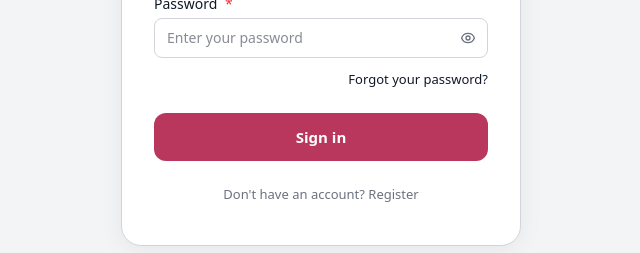
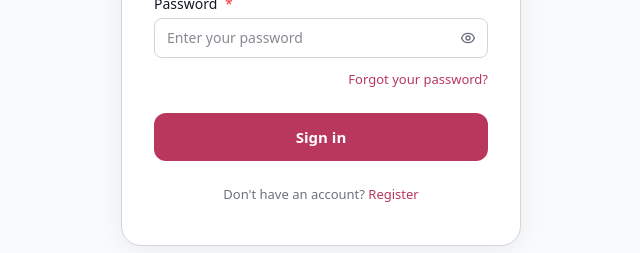
Before and after one commit to RayanRodrigues/FalconsFind, an Angular app in the folder frontend/: page /login in a window 1280 px wide. Shown: the part 416-669 px from the top of the page, without its empty margins (319-959 px from the left). Built offline with nearby package versions, Linux system fonts and the light colour scheme.

Commit message:
Fix auth pages dark mode styling (login & register match theme)

```diff
--- a/frontend/src/app/features/auth/login/login.component.css
+++ b/frontend/src/app/features/auth/login/login.component.css
@@ -4,17 +4,18 @@
   align-items: center;
   justify-content: center;
   padding: 2rem 1rem;
-  background-color: var(--color-neutral-base); /* #faf9f9 warm off-white */
+  background-color: var(--color-bg);
 }
 
 .login-box {
   width: 100%;
   max-width: 400px;
-  background: #ffffff;
+  background: var(--color-surface);
   border: 1px solid var(--color-border);
   border-radius: 1.25rem;
   padding: 2.5rem 2rem;
   box-shadow: 0 4px 24px rgba(0, 0, 0, 0.06);
+  color: var(--color-text-primary);
 }
 
 .login-logo {
@@ -76,13 +77,24 @@
   transition: color 0.15s;
 }
 
-.password-toggle:hover { color: var(--color-text-primary); }
+.password-toggle:hover {
+  color: var(--color-text-primary);
+}
 
 .login-forgot {
   text-align: right;
   margin-top: -0.75rem;
   margin-bottom: 1.5rem;
   font-size: 0.8125rem;
+}
+
+.login-forgot a {
+  color: var(--color-primary);
+  text-decoration: none;
+}
+
+.login-forgot a:hover {
+  text-decoration: underline;
 }
 
 .login-submit-btn {
@@ -103,8 +115,14 @@
   min-height: 48px;
 }
 
-.login-submit-btn:hover:not(:disabled) { background-color: var(--color-secondary); }
-.login-submit-btn:disabled { opacity: 0.55; cursor: not-allowed; }
+.login-submit-btn:hover:not(:disabled) {
+  background-color: var(--color-secondary);
+}
+
+.login-submit-btn:disabled {
+  opacity: 0.55;
+  cursor: not-allowed;
+}
 
 .login-spinner {
   width: 16px;
@@ -119,4 +137,17 @@
   margin: 1.5rem 0 0;
 }
 
-@keyframes spin { to { transform: rotate(360deg); } }
+.login-footer a {
+  color: var(--color-primary);
+  text-decoration: none;
+}
+
+.login-footer a:hover {
+  text-decoration: underline;
+}
+
+@keyframes spin {
+  to {
+    transform: rotate(360deg);
+  }
+}
--- a/frontend/src/app/features/auth/register/register.component.css
+++ b/frontend/src/app/features/auth/register/register.component.css
@@ -4,17 +4,18 @@
   align-items: center;
   justify-content: center;
   padding: 2rem 1rem;
-  background-color: var(--color-neutral-base);
+  background-color: var(--color-bg);
 }
 
 .login-box {
   width: 100%;
   max-width: 400px;
-  background: #ffffff;
+  background: var(--color-surface); /* ✅ matches login page */
   border: 1px solid var(--color-border);
   border-radius: 1.25rem;
   padding: 2.5rem 2rem;
   box-shadow: 0 4px 24px rgba(0, 0, 0, 0.06);
+  color: var(--color-text-primary);
 }
 
 .login-logo {
@@ -61,6 +62,12 @@
   display: block;
 }
 
+/* 👇 makes inputs match dark mode */
+app-input {
+  --input-bg: var(--color-bg);
+  --input-text: var(--color-text-primary);
+}
+
 .password-toggle {
   position: absolute;
   right: 0.75rem;
@@ -76,7 +83,25 @@
   transition: color 0.15s;
 }
 
-.password-toggle:hover { color: var(--color-text-primary); }
+.password-toggle:hover {
+  color: var(--color-text-primary);
+}
+
+.login-forgot {
+  text-align: right;
+  margin-top: -0.75rem;
+  margin-bottom: 1.5rem;
+  font-size: 0.8125rem;
+}
+
+.login-forgot a {
+  color: var(--color-primary);
+  text-decoration: none;
+}
+
+.login-forgot a:hover {
+  text-decoration: underline;
+}
 
 .login-submit-btn {
   width: 100%;
@@ -94,11 +119,16 @@
   cursor: pointer;
   transition: background-color 0.15s;
   min-height: 48px;
-  margin-top: 0.5rem;
 }
 
-.login-submit-btn:hover:not(:disabled) { background-color: var(--color-secondary); }
-.login-submit-btn:disabled { opacity: 0.55; cursor: not-allowed; }
+.login-submit-btn:hover:not(:disabled) {
+  background-color: var(--color-secondary);
+}
+
+.login-submit-btn:disabled {
+  opacity: 0.55;
+  cursor: not-allowed;
+}
 
 .login-spinner {
   width: 16px;
@@ -113,4 +143,17 @@
   margin: 1.5rem 0 0;
 }
 
-@keyframes spin { to { transform: rotate(360deg); } }
+.login-footer a {
+  color: var(--color-primary);
+  text-decoration: none;
+}
+
+.login-footer a:hover {
+  text-decoration: underline;
+}
+
+@keyframes spin {
+  to {
+    transform: rotate(360deg);
+  }
+}
```
